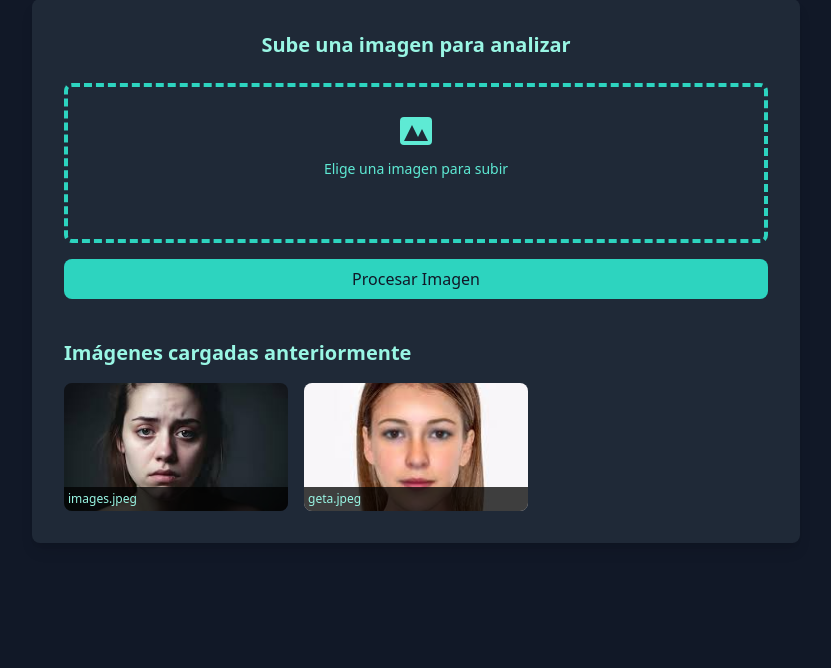
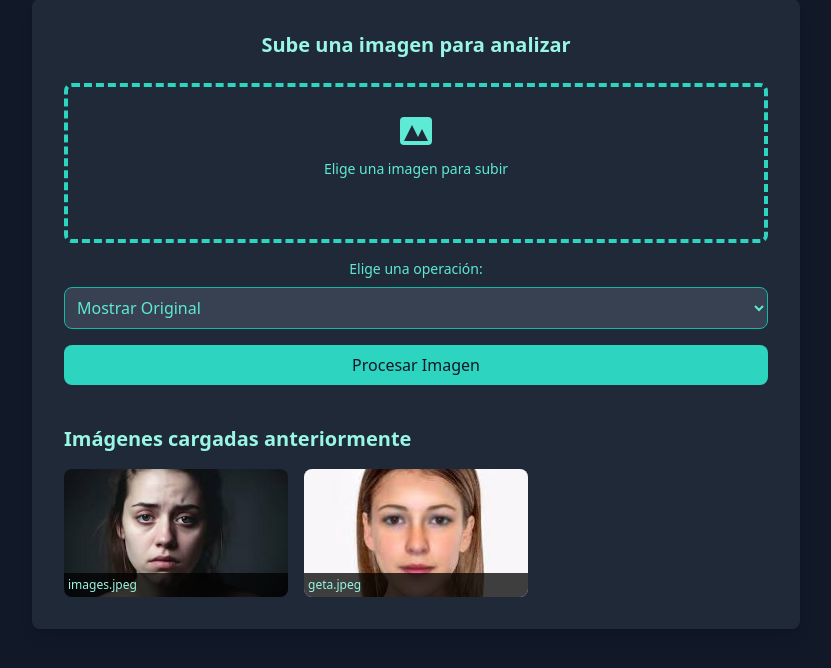
Before and after one commit to AlondraRosendo/Emotion_IA_AlondraRosendo, a Flask app: page / in a window 1280 px wide. Shown: the part 117-785 px from the top of the page, without its empty margins (224-1055 px from the left). Run offline with Flask 3, Linux system fonts and the light colour scheme; some libraries are stand-ins or nearby versions.

Commit message:
Update index.html

```diff
--- a/templates/index.html
+++ b/templates/index.html
@@ -16,6 +16,7 @@
             <div class="mb-8 text-center">
                 <h2 class="text-xl font-semibold mb-6 text-teal-200">Sube una imagen para analizar</h2>
                 <form id="uploadForm" class="space-y-4">
+                    <!-- Selector de archivo -->
                     <label class="flex flex-col w-full h-40 border-4 border-dashed border-teal-400 hover:border-teal-300 rounded-lg cursor-pointer">
                         <div class="flex flex-col items-center justify-center py-6">
                             <svg xmlns="http://www.w3.org/2000/svg" class="w-10 h-10 text-teal-300 group-hover:text-teal-200" viewBox="0 0 20 20" fill="currentColor">
@@ -25,6 +26,19 @@
                         </div>
                         <input type="file" class="opacity-0" name="file" accept=".jpg,.jpeg,.png" />
                     </label>
+
+                    <!-- Selector de operación -->
+                    <div>
+                        <label for="operation" class="block text-teal-300 text-sm font-medium mb-2">Elige una operación:</label>
+                        <select name="operation" id="operation" class="w-full p-2 bg-gray-700 text-teal-300 border border-teal-500 rounded-lg focus:outline-none focus:ring-2 focus:ring-teal-300 focus:ring-opacity-75">
+                            <option value="original">Mostrar Original</option>
+                            <option value="flip">Girar Horizontalmente</option>
+                            <option value="brightness">Aumentar Brillo</option>
+                            <option value="flip_vertical">Girar Verticalmente (De Cabeza)</option>
+                        </select>
+                    </div>
+
+                    <!-- Botón de envío -->
                     <button type="submit" class="w-full px-4 py-2 text-gray-900 bg-teal-400 rounded-lg hover:bg-teal-500 focus:outline-none focus:ring-2 focus:ring-teal-300 focus:ring-opacity-75">
                         Procesar Imagen
                     </button>
@@ -105,6 +119,7 @@
 
             const formData = new FormData();
             formData.append('existing_file', filename);
+            formData.append('operation', $('#operation').val()); // Usar la operación seleccionada
 
             $.ajax({
                 url: '/analyze',
```
